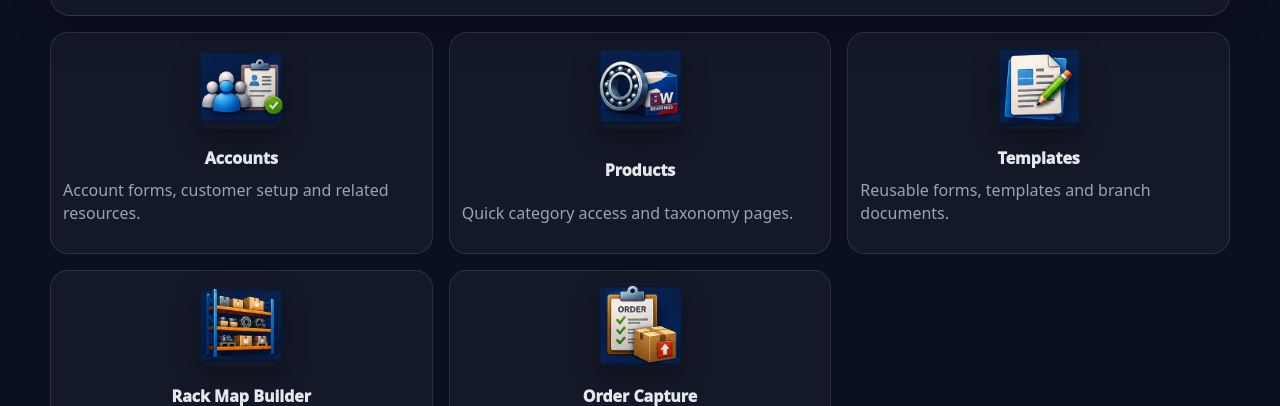
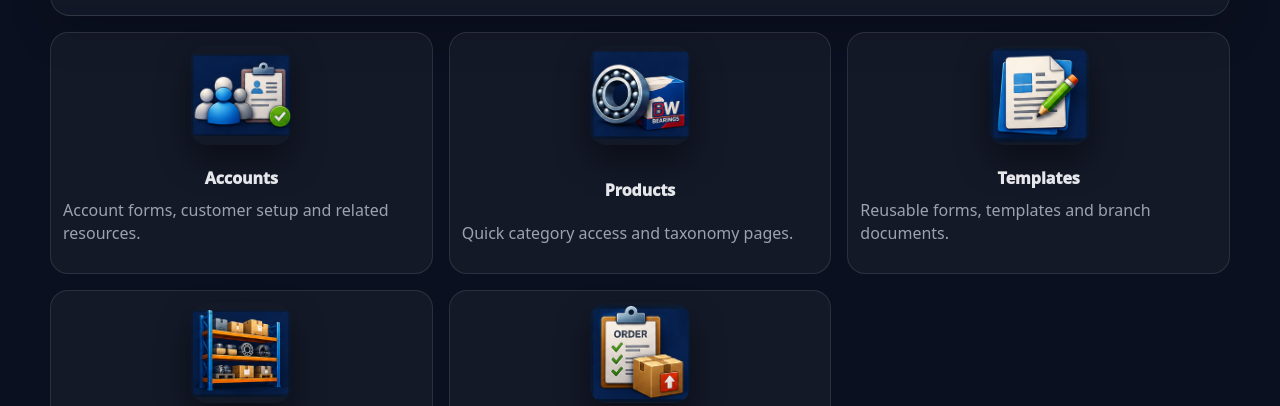
Before and after one commit to F1TZ33/scavenger-hunts, a website: page resources.html in a window 1280 px wide. Shown: the part 394-800 px from the top of the page. Drawn offline with Linux system fonts and the light colour scheme.

Commit message:
Update resources.html

```diff
--- a/resources.html
+++ b/resources.html
@@ -8,28 +8,38 @@
 <link href="assets/css/style.css" rel="stylesheet"/>
 
 <style>
-/* --- ICON STYLING (SAFE ADD) --- */
+/* === MATCH DASHBOARD TILE ICON STYLE === */
+
 .productIcon{
   width:100%;
   display:flex;
   justify-content:center;
   align-items:center;
-  margin-bottom:14px;
+  margin-bottom:18px; /* increased spacing like dashboard */
 }
 
 .productIcon img{
-  width:84px;              /* 🔧 main size control */
-  height:84px;
+  width:100px;       /* 🔥 key change */
+  height:100px;
   object-fit:contain;
-  border-radius:14px;
-  box-shadow:0 10px 24px rgba(0,0,0,.35);
-  transition:transform .2s ease, box-shadow .2s ease;
+
+  border-radius:16px;
+
+  /* stronger depth like dashboard tiles */
+  box-shadow:0 16px 34px rgba(0,0,0,.45);
+
+  transition:all .2s ease;
 }
 
-/* subtle hover lift (matches BW feel) */
+/* hover = same lift feel as dashboard */
 .productCard:hover .productIcon img{
-  transform:translateY(-4px) scale(1.04);
-  box-shadow:0 16px 34px rgba(0,0,0,.45);
+  transform:translateY(-6px) scale(1.05);
+  box-shadow:0 22px 44px rgba(0,0,0,.55);
+}
+
+/* tighten title spacing to match dashboard */
+.productTitle{
+  margin-top:4px;
 }
 </style>
 
```
